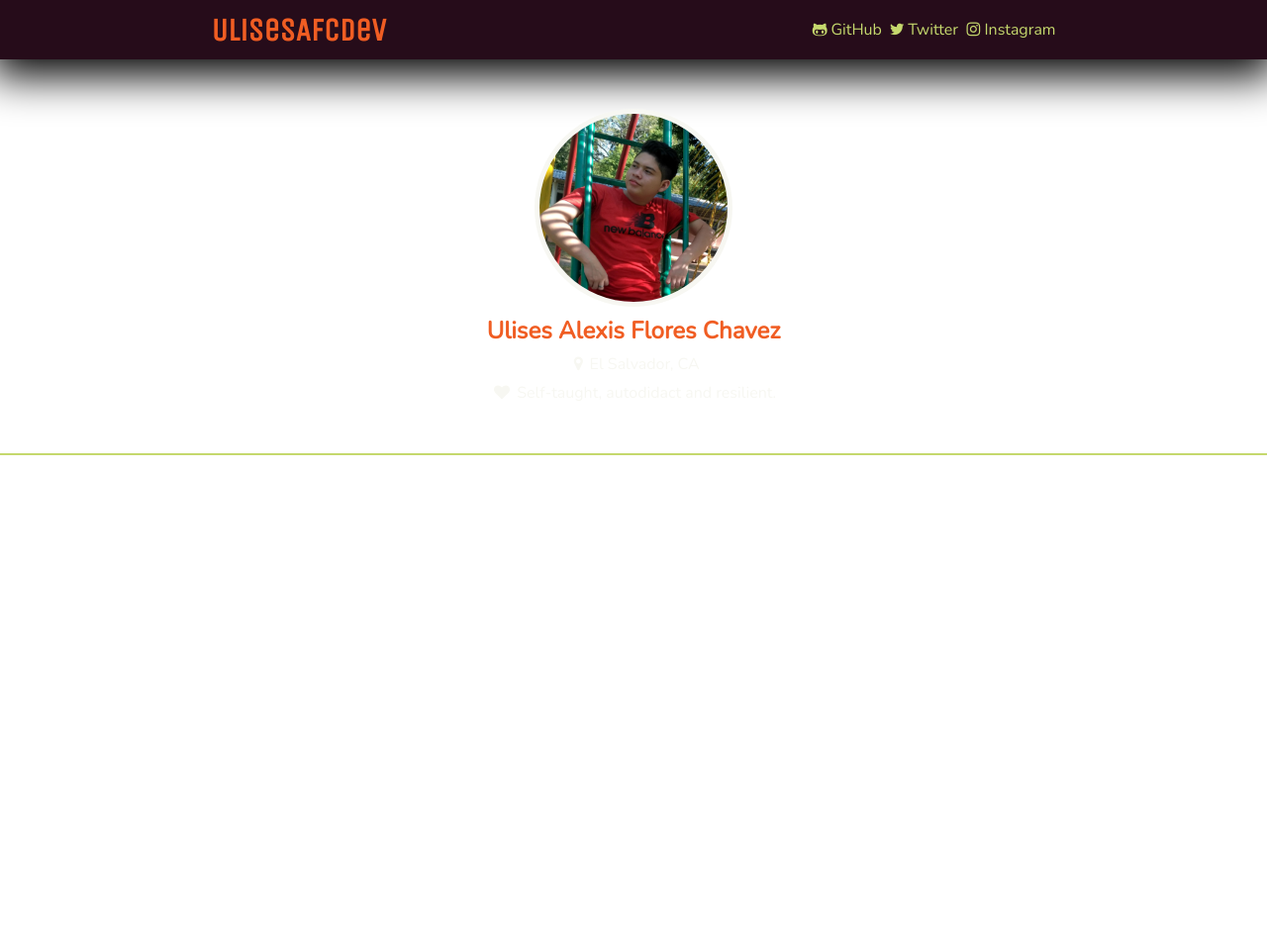
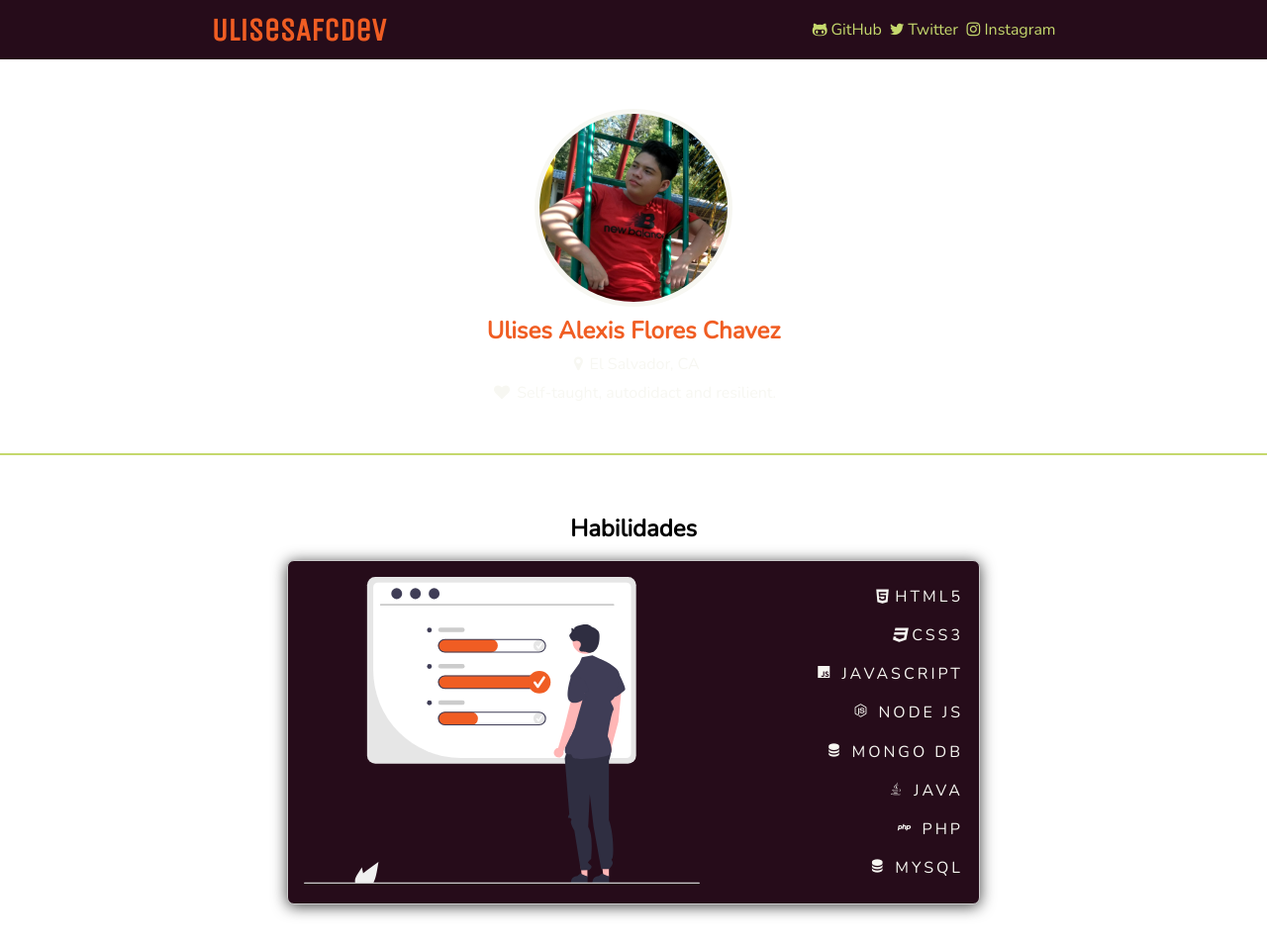
Before and after one commit to ulisesafcdev/paginaweb_ulisesafcdev, a plain HTML site: page index.html in a window 1280 px wide. Shown: the whole page at 99% size. Before the commit the page ends 800 px from the top, so only its background shows below. Drawn offline with nearby package versions, Linux system fonts and the light colour scheme.

Commit message:
Se agrego la seccion de skills del portafolio personal, se agrego imagen descriptiva y estilos de la seccion

```diff
--- a/css/header.css
+++ b/css/header.css
@@ -1,6 +1,6 @@
 header{
 	background-color: var(--color-primary);
-	box-shadow: 0px 9px 43px 8px #000;
+	/* box-shadow: 0px 9px 43px 8px #000; */
 	z-index: 100;
 }
 
--- a/css/main.css
+++ b/css/main.css
@@ -2,6 +2,9 @@
 @import url('https://fonts.googleapis.com/css2?family=Nunito&display=swap');
 @import url(header.css);
 @import url(banner.css);
+@import url(skills.css);
+@import url(backgroundbody.css);
+
 
 :root{
 	--color-primary: #260C1A;
--- /dev/null
+++ b/css/skills.css
@@ -0,0 +1,86 @@
+.skills {
+    /* border: 1px solid #000; */
+    margin: 2rem 0rem;
+    width: 100%;
+    padding: 10px;
+}
+
+.skills h2 {
+    margin: 1rem 0rem;
+    text-align: center;
+}
+
+.contenedor__skills {
+    max-width: 700px;
+    height: auto;
+    margin-left: auto;
+    margin-right: auto;
+    display: flex;
+    padding: 1rem;
+    border-radius: 7px;
+
+    background-color: var(--color-primary);
+    box-shadow: 0px 2px 15px 0px rgba(0,0,0,0.75);
+
+    border: 1px solid #ccc;
+}
+
+.img__skills img{
+    max-width: 400px;
+    height: auto;
+}
+
+.text__skills {
+    display: flex;
+    flex-direction: column;
+    align-items: flex-end;
+    width: 100%;
+    justify-content: space-around;
+}
+
+.text__skills p {
+    color: var(--color-four);
+    letter-spacing: 3px;
+    cursor: pointer;
+    transition: .5s ease;
+}
+
+.text__skills p:hover{
+    color: var(--color-third);
+}
+
+@media (max-width: 610px){
+
+    .contenedor__skills {
+        /* flex-direction: column; */
+    }
+
+    .text__skills {
+        margin-top: 1rem;
+        /* align-items: center; */
+    }
+
+    .img__skills {
+        margin: 0 auto;
+    }
+
+    .img__skills img{
+        max-width: 250px;
+        /* height: auto; */
+    }
+
+}
+
+@media (max-width: 470px) {
+    .contenedor__skills {
+        flex-direction: column;
+    }
+
+    .img__skills img {
+        max-width: 222px;
+    }
+
+    .text__skills {
+        align-items: flex-start;
+    }
+}
--- a/index.html
+++ b/index.html
@@ -1,5 +1,6 @@
 <!DOCTYPE html>
 <html lang="en">
+
 <head>
 	<meta charset="UTF-8">
 	<meta name="viewport" content="width=device-width, initial-scale=1.0">
@@ -7,8 +8,12 @@
 
 	<link rel="stylesheet" href="css/main.css">
 	<link rel="stylesheet" href="css/fontello.css">
+	<link href='https://unpkg.com/boxicons@2.1.1/css/boxicons.min.css' rel='stylesheet'>
 </head>
+
 <body>
+
+
 
 	<header>
 
@@ -43,7 +48,33 @@
 
 		</section>
 
+		<section class="skills">
+
+			<h2>Habilidades</h2>
+
+			<div class="contenedor__skills">
+
+				<div class="img__skills">
+					<img src="img/skills.svg" alt="">
+				</div>
+
+				<div class="text__skills">
+					<p class="icon-html5">HTML5</p>
+					<p class="icon-css3">CSS3</p>
+					<p><i class='bx bxl-javascript'></i> JAVASCRIPT</p>
+					<p><i class='bx bxl-nodejs'></i> NODE JS</p>
+					<p><i class='bx bxs-data'></i> MONGO DB</p>
+					<p><i class='bx bxl-java'></i> JAVA</p>
+					<p><i class='bx bxl-php'></i> PHP</p>
+					<p><i class='bx bxs-data'></i> MYSQL</p>
+				</div>
+
+			</div>
+
+		</section>
+
 	</main>
 
 </body>
+
 </html>
```
Also changed, not shown: img/skills.svg (added).
